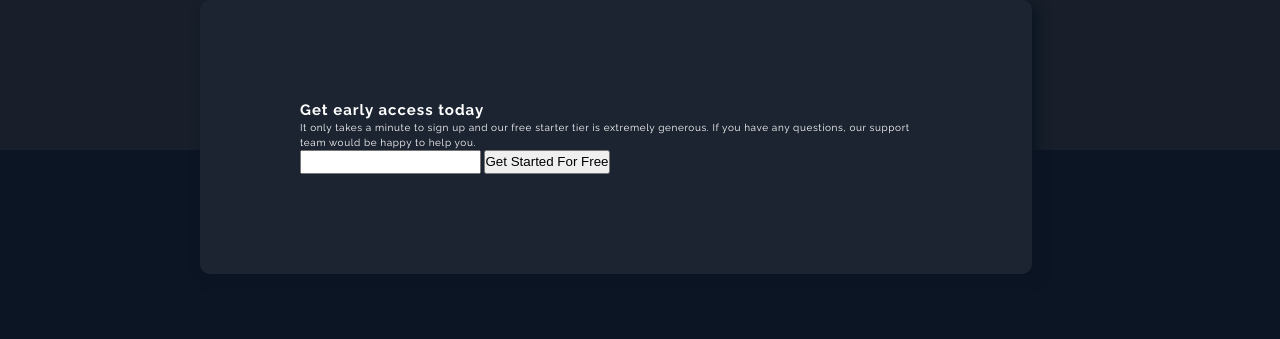
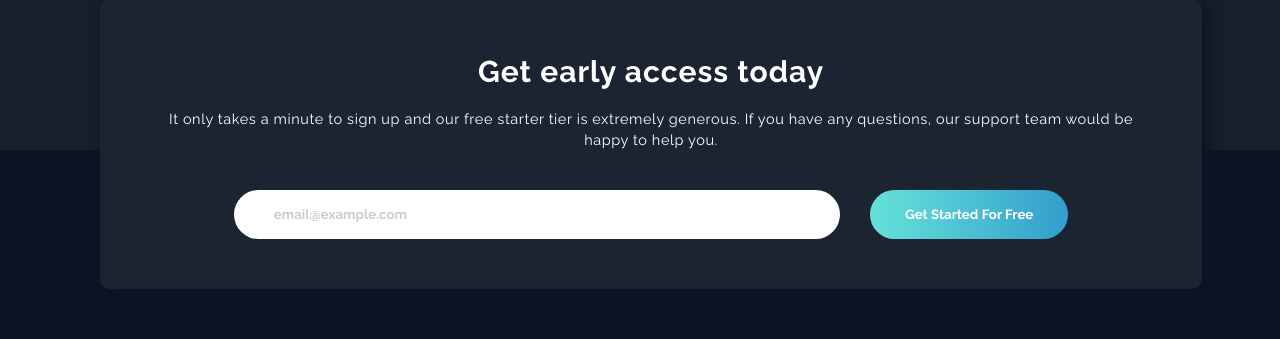
Before and after one commit to StefanSelfTaught/fylo_design, a website: page index.html in a window 1280 px wide. Shown: the part 2817-3156 px from the top of the page. Drawn offline with Linux system fonts and the light colour scheme.

Commit message:
Adding email subs

```diff
--- a/index.html
+++ b/index.html
@@ -106,13 +106,14 @@
 	</main>
 	<footer class="footer">
 		<section class="email">
-		<h1>Get early access today</h1>
-		<p>It only takes a minute to sign up and our free starter tier is extremely generous. If you have any
- 		questions, our support team would be happy to help you.</p>
- 		<div class="signup">
- 			<input type="email" name="email">
- 			<button>Get Started For Free</button>
- 		</div>
+			<div class="email__texts">
+				<h1 class="email__text">Get early access today</h1>
+				<p class="email__paragraph">It only takes a minute to sign up and our free starter tier is extremely generous. If you have any questions, our support team would be happy to help you.</p>
+	 		</div>
+	 		<div class="email__signup">
+	 			<input placeholder="email@example.com" class="email__input" type="email" name="email">
+	 			<button class="email__btn-cta">Get Started For Free</button>
+	 		</div>
 		</section>
 		<div class="footer__content">
 		<img src="images/logo.svg" class="footer__logo">
--- a/sass/_components.scss
+++ b/sass/_components.scss
@@ -202,12 +202,66 @@
 	background-color: $color-primary-2;
 	box-shadow: 5px 5px 12px 2px rgba(11,21,35,0.95);
 	border-radius: 10px;
-	padding: 10rem;
-	width: 65%;
-	margin: 0 auto;
+	padding: 5rem 0rem;
 	position: absolute;
 	top: -15rem;
-	left: 20rem;
+	left: 10rem;
+
+	&__text {
+		font-size: 3rem;
+		text-align: center;
+		margin-bottom: 1.5rem;
+	}
+
+	&__paragraph {
+		font-size: 1.45rem;
+		// width: 65%;
+		// text-align: center;
+		margin: 0 auto 4rem auto;
+	}
+
+	&__texts {
+		width: 90%;
+		text-align: center;
+		margin: 0 auto;
+		display: flex;
+		flex-direction: column;
+		justify-content: center;
+		align-content: center;
+		align-items: center;
+	}
+
+	&__signup {
+		display: flex;
+		justify-content: center;
+	}
+
+	&__input {
+		text-indent: 4rem;
+		flex: 0 0 55%;
+		margin-right: 3rem;
+		border-radius: 100px;
+		border: none;
+		outline: none;
+		padding: 1.5rem 0;
+
+		&::placeholder {
+			@include raleway-font;
+			color: #ccc;
+			font-weight: 700;
+		}
+	}
+
+	&__btn-cta {
+		@include raleway-font;
+		color: $color-white;
+		border: none;
+		outline: none;
+		padding: 1.5rem 3.5rem;
+		border-radius: 100px;
+		font-weight: 700;
+		background: linear-gradient(to right, $color-accent-1, $color-accent-2);
+	}
 }
 
 // ----- FOOTER-SECTION -----
```
Also changed, not shown: css/main.css.
